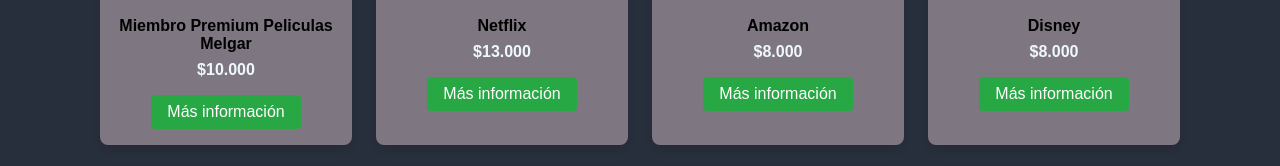
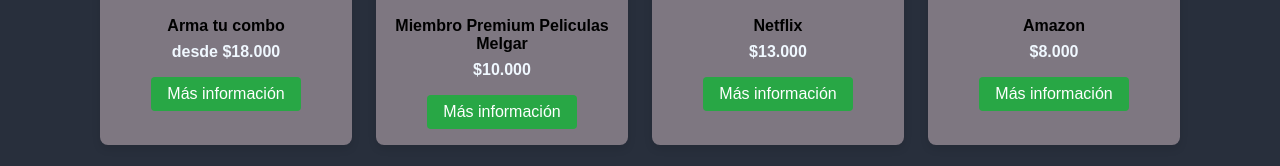
Before and after one commit to TecnologySmith/plataformas.html, a plain HTML site: page index.html in a window 1280 px wide. Shown: the part 357-523 px from the top of the page. Drawn offline with Linux system fonts and the light colour scheme.

Commit message:
se agrego los combos

```diff
--- a/index.html
+++ b/index.html
@@ -26,6 +26,8 @@
   </style>
 </head>
 <body>
+
+
   <header>
     <h1>TecnologySmith</h1>
   </header>
@@ -39,6 +41,7 @@
   <section id="streaming">
     <h2 class="section-title">Servicios de Streaming Multimedia</h2>
     <div class="cards-container">
+      <div class="card"><img src="https://i.ibb.co/sZp8vVt/images.jpg" alt="Armar mi combo"><h4>Arma tu combo</h4><p>desde $18.000</p><a href="https://wa.me/573222117202?text=Hola,%20vengo%20de%20la%20pagina%20y%20quiero%20armar%20mi%20combo%20desde%20$18.000">Más información</a></div>
       <div class="card"><img src="https://i.ibb.co/CpPVYsmy/image.png" alt="Miembro Premium Peliculas Melgar"><h4>Miembro Premium Peliculas Melgar</h4><p>$10.000</p><a href="https://wa.me/573222117202?text=Hola,%20vengo%20de%20la%20pagina%20y%20quiero%20ser%20premium%20$10.000">Más información</a></div>
       <div class="card"><img src="https://i.ibb.co/1JYhz0P1/download.png" alt="Netflix"><h4>Netflix</h4><p>$13.000</p><a href="https://wa.me/573222117202?text=Hola,%20vengo%20de%20la%20pagina%20y%20quiero%20comprar%20Netflix%20$13.000">Más información</a></div>
       <div class="card"><img src="https://i.ibb.co/ks0xQ8qT/download.png" alt="Amazon"><h4>Amazon</h4><p>$8.000</p><a href="https://wa.me/573222117202?text=Hola,%20vengo%20de%20la%20pagina%20y%20quiero%20comprar%20Amazon%20$8.000">Más información</a></div>
```
